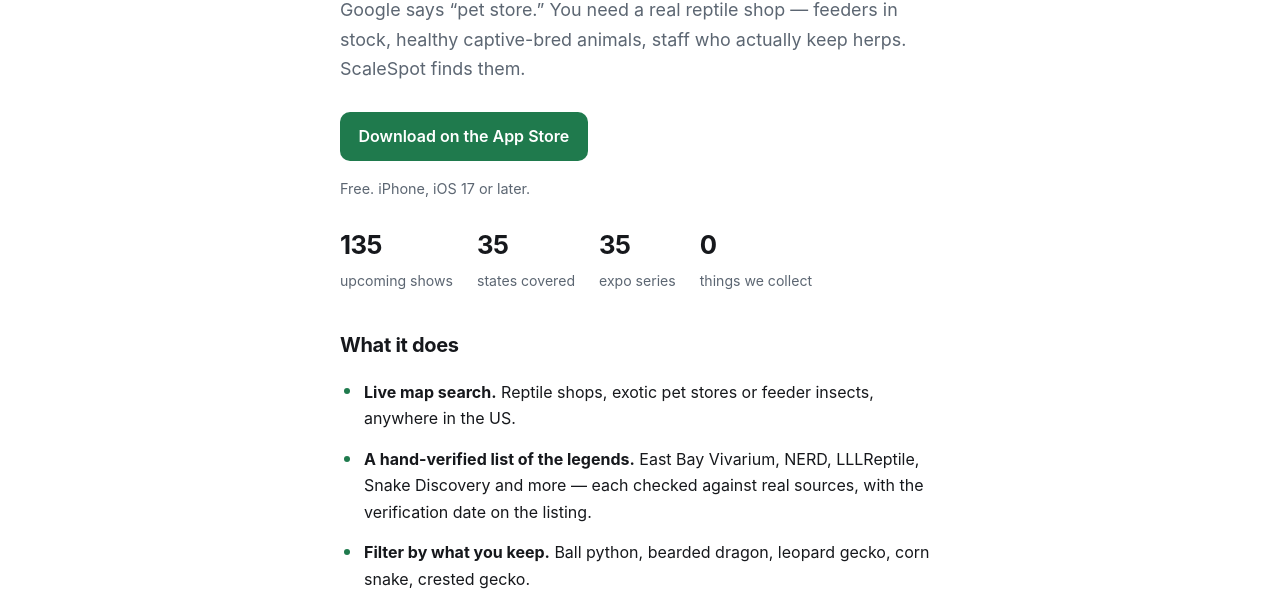
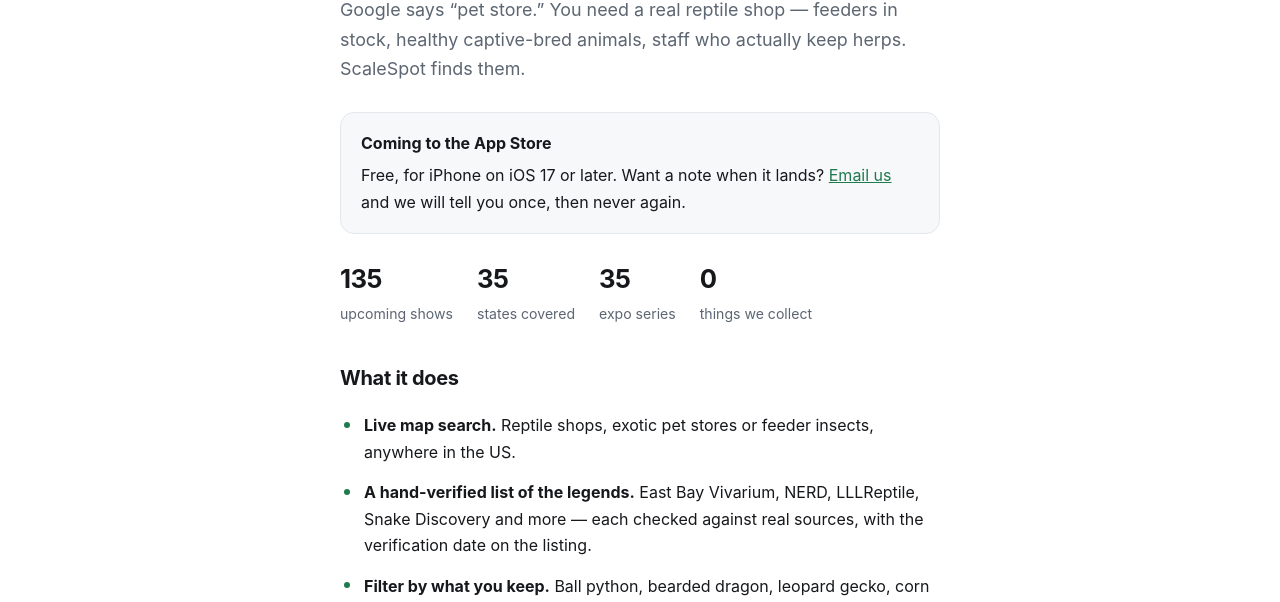
Before and after one commit to waynedwkim/anole-data, a plain HTML site: page index.html in a window 1280 px wide. Shown: the part 198-800 px from the top of the page. Drawn offline with Linux system fonts and the light colour scheme.

Commit message:
Replace the dead App Store button with an honest one
The site is publicly reachable now and the download button pointed at '#'.
A button that does nothing is worse than saying the app is not out yet, so it
says that, and offers a one-time launch note instead.

```diff
--- a/index.html
+++ b/index.html
@@ -27,8 +27,16 @@
     captive-bred animals, staff who actually keep herps. ScaleSpot finds them.
   </p>
 
-  <p><a class="btn" href="#">Download on the App Store</a></p>
-  <p style="color:var(--muted);font-size:0.9rem">Free. iPhone, iOS 17 or later.</p>
+  <!-- Swap this block for the real App Store badge and link once the app has
+       an ID. Until then it says so rather than offering a dead button. -->
+  <div class="panel">
+    <h3 style="margin-bottom:0.35rem">Coming to the App Store</h3>
+    <p style="margin:0">
+      Free, for iPhone on iOS 17 or later. Want a note when it lands?
+      <a href="mailto:kjs140611@gmail.com?subject=ScaleSpot%20launch%20notice">Email us</a>
+      and we will tell you once, then never again.
+    </p>
+  </div>
 
   <div class="stat-row">
     <div class="stat"><b>135</b><span>upcoming shows</span></div>
```
